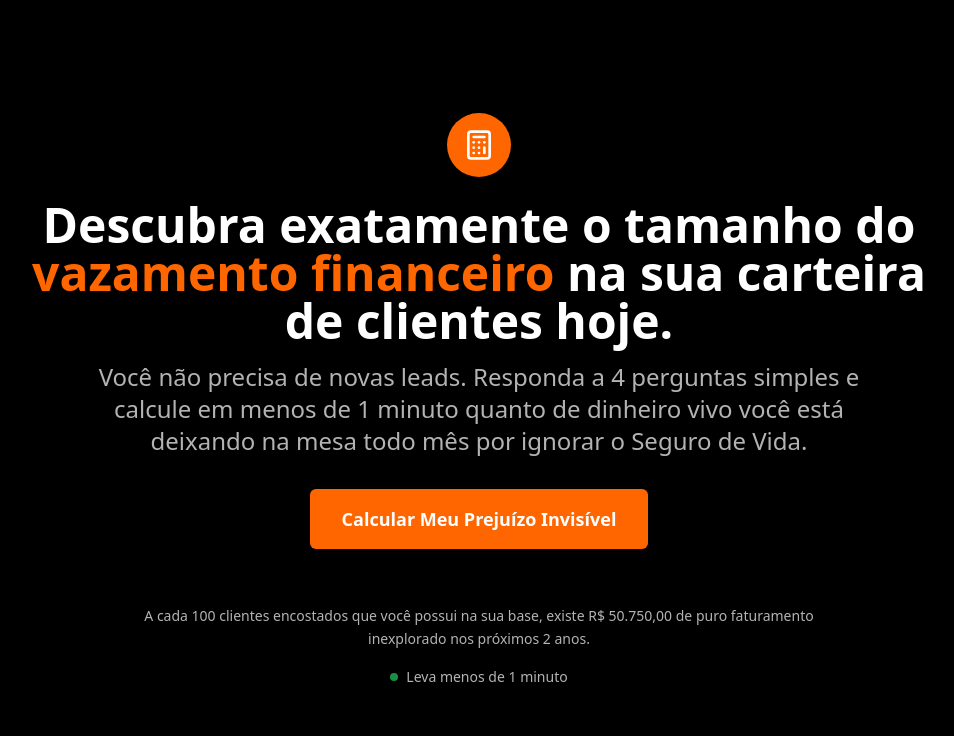
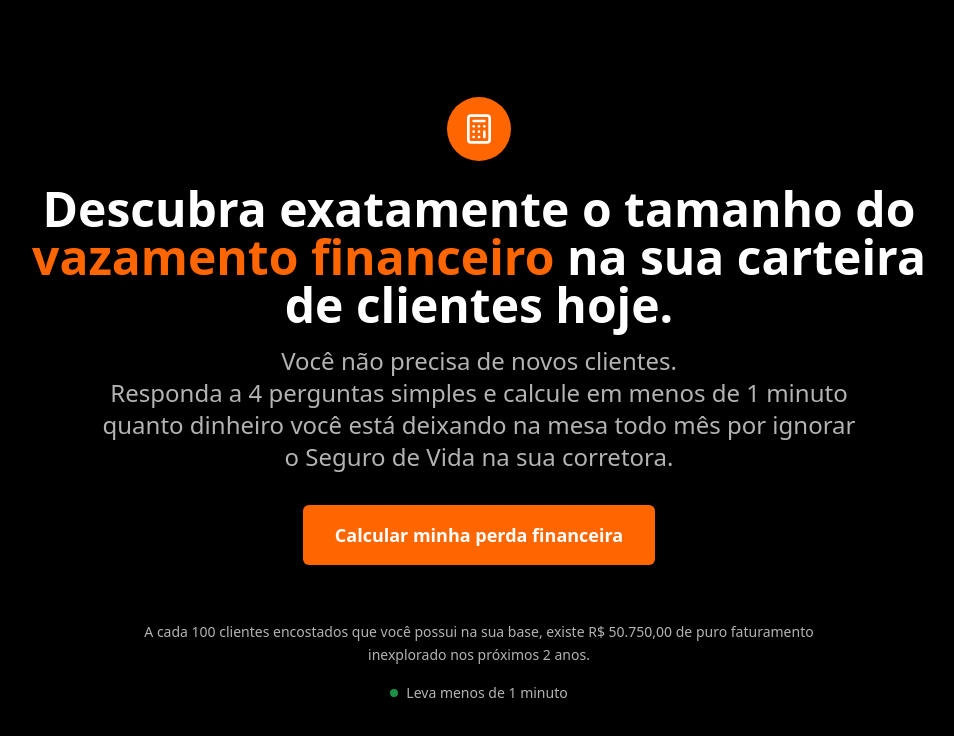
Before and after one commit to oliveiraxd/quiz-liv01, a React (Vite) app: page / in a window 1280 px wide. Shown: the top 736 px of the page, without its empty margins (161-1115 px from the left). Built offline with nearby package versions, Linux system fonts and the light colour scheme.

Commit message:
feat: atualiza copy da HeroSection com novo texto e botão
https://claude.ai/code/session_012NEPnHV2xPKS8GBj2Qrfr5

```diff
--- a/src/components/HeroSection.tsx
+++ b/src/components/HeroSection.tsx
@@ -19,13 +19,14 @@ export const HeroSection = ({
           <h1 className="text-4xl md:text-5xl font-bold text-foreground mb-4 leading-tight">
             Descubra exatamente o tamanho do <span className="text-primary">vazamento financeiro</span> na sua carteira de clientes hoje.
           </h1>
-          <p className="text-xl md:text-2xl text-muted-foreground mb-8 max-w-3xl mx-auto leading-relaxed">
-            Você não precisa de novas leads. Responda a 4 perguntas simples e calcule em menos de 1 minuto quanto de dinheiro vivo você está deixando na mesa todo mês por ignorar o Seguro de Vida.
-          </p>
+          <h2 className="text-xl md:text-2xl text-muted-foreground mb-8 max-w-3xl mx-auto leading-relaxed">
+            Você não precisa de novos clientes.<br />
+            Responda a 4 perguntas simples e calcule em menos de 1 minuto quanto dinheiro você está deixando na mesa todo mês por ignorar o Seguro de Vida na sua corretora.
+          </h2>
         </div>
 
         <Button onClick={onStartQuiz} size="lg" className="text-lg px-8 py-4 h-auto font-semibold mb-8">
-          Calcular Meu Prejuízo Invisível
+          Calcular minha perda financeira
         </Button>
 
         <div className="text-center mt-6">
```
